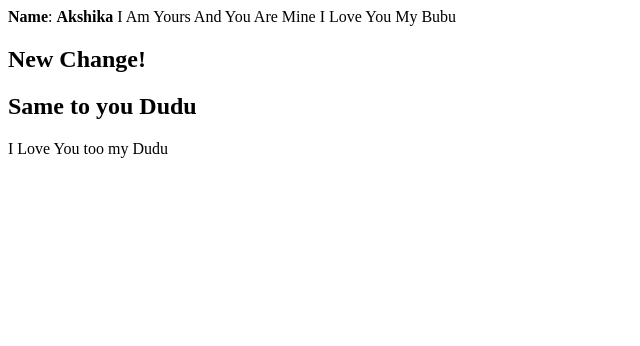
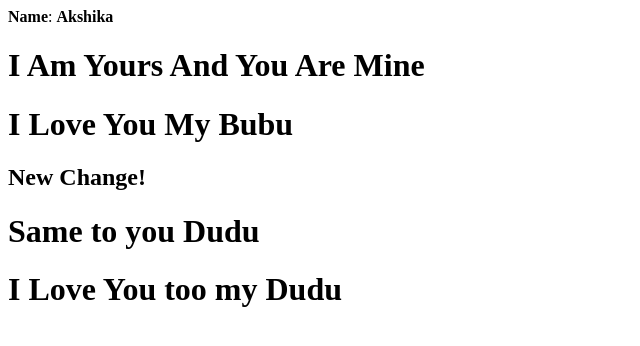
Before and after one commit to shrutikajagtap0201/test, a plain HTML site: page AkshikaFirst.html in a window 1280 px wide. Shown: the whole page, without its empty margins (0-640 px from the left). Drawn offline with Linux system fonts and the light colour scheme.

Commit message:
Update AkshikaFirst.html

```diff
--- a/AkshikaFirst.html
+++ b/AkshikaFirst.html
@@ -1,11 +1,11 @@
 <html>
 <body>
 <b>Name</b>: <b>Akshika</b>
-<h>I Am Yours And You Are Mine</h1>
-<h>I Love You My Bubu</h1>
+<h1>I Am Yours And You Are Mine</h1>
+<h1>I Love You My Bubu</h1>
 <h2>New Change!<h2>
 
-  <h>Same to you Dudu</h1>
-<h>I Love You too my Dudu</h1>
+  <h1>Same to you Dudu</h1>
+<h1>I Love You too my Dudu</h1>
 </body>
 </html>
```
